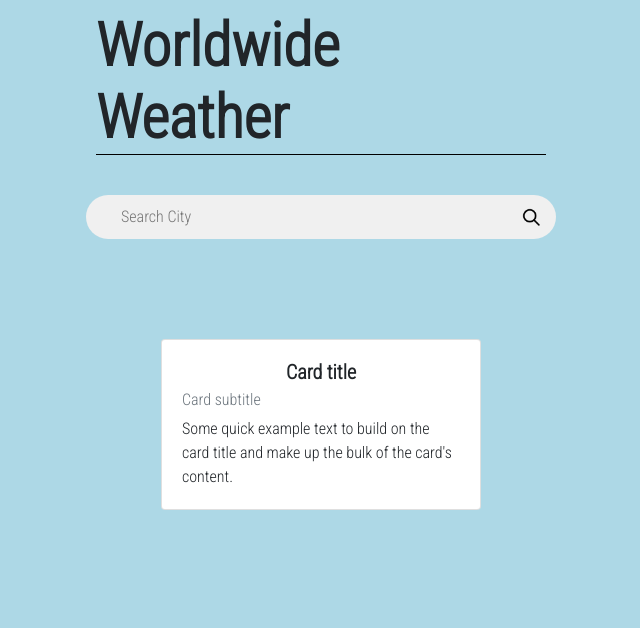
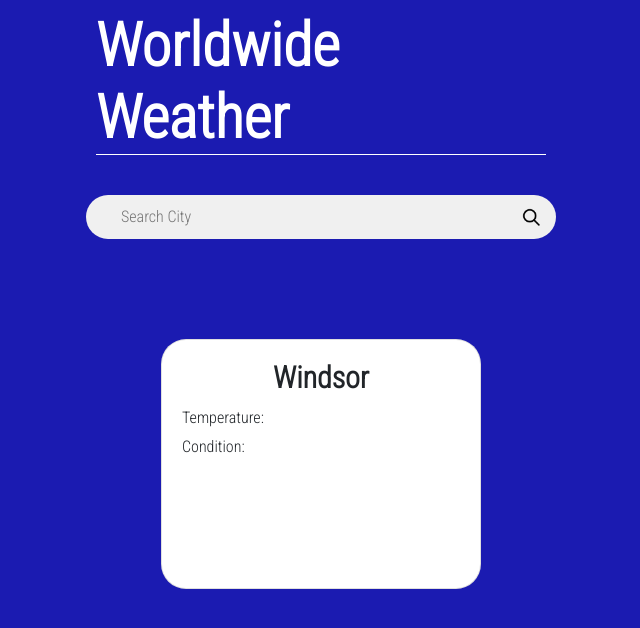
Before and after one commit to ciesluk/Weather-Web-Application, a plain HTML site: page index.html in a window 1280 px wide. Shown: the whole page, without its empty margins (319-959 px from the left). Drawn offline with nearby package versions, Linux system fonts and the light colour scheme.

Commit message:
Added some CSS changes, HTML changes

```diff
--- a/index.html
+++ b/index.html
@@ -29,9 +29,9 @@
 
     <div class="card" style="width: 20rem;">
       <div class="card-body">
-        <h5 class="card-title">Card title</h5>
-        <h6 class="card-subtitle mb-2 text-muted">Card subtitle</h6>
-        <p class="card-text">Some quick example text to build on the card title and make up the bulk of the card's content.</p>
+        <h5 class="card-title">Windsor</h5>
+        <h6 class="card-text">Temperature: </h6>
+        <p class="card-text">Condition: </p>
       </div>
     </div>
 </body>
--- a/styles/main.css
+++ b/styles/main.css
@@ -5,7 +5,7 @@
 }
 
 body{
-    background-color: lightblue;
+    background-color: #1B1BB1;
 }
 
 /*HEADER STYLES*/
@@ -18,7 +18,8 @@ header{
 header h1{
     font-weight: bold;
     font-size: 60px;
-    border-bottom: 1px solid black;
+    border-bottom: 1px solid white;
+    color: white
 }
 
 .container{
@@ -53,9 +54,12 @@ header h1{
 
 .card{
     margin: 100px auto;
+    border-radius: 25px;
+    height: 250px;
 }
 
 .card-title{
     text-align: center;
     font-weight: bold;
+    font-size: 30px;
 }
```
